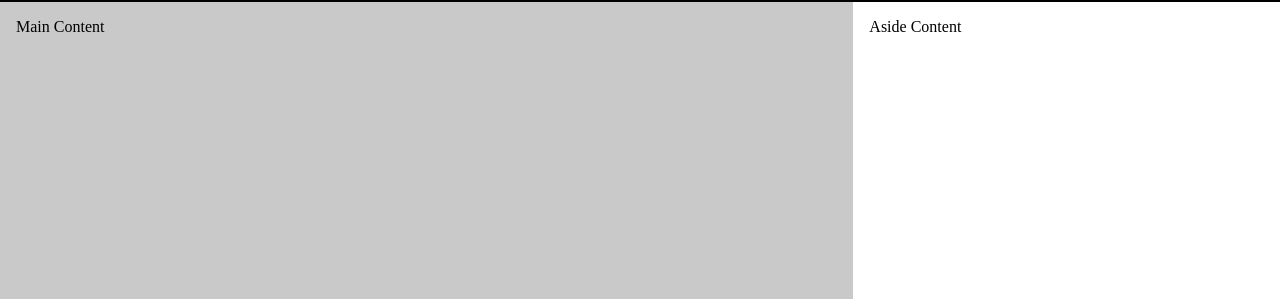
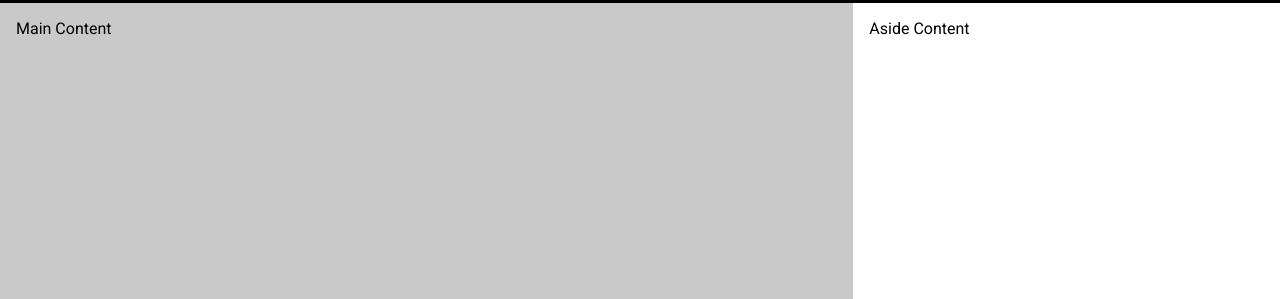
Before and after one commit to albertconceicao/wdd131, a plain HTML site: page week01/basic-layout.html in a window 1280 px wide. Shown: the part 157-456 px from the top of the page. Drawn offline with Linux system fonts and the light colour scheme.

Commit message:
feat: uploading basic layout page

```diff
--- a/week01/styles/layout.css
+++ b/week01/styles/layout.css
@@ -1,7 +1,14 @@
+@import url('https://fonts.googleapis.com/css2?family=Roboto:ital,wght@0,100;0,300;0,400;0,500;0,700;0,900;1,100;1,300;1,400;1,500;1,700;1,900&display=swap');
+
 * {
     margin: 0;
     padding: 0;
     box-sizing: border-box;
+}
+
+body {
+    font-family: 'Roboto', sans-serif;
+    font-size: 1rem;
 }
 
 header, footer {
```
